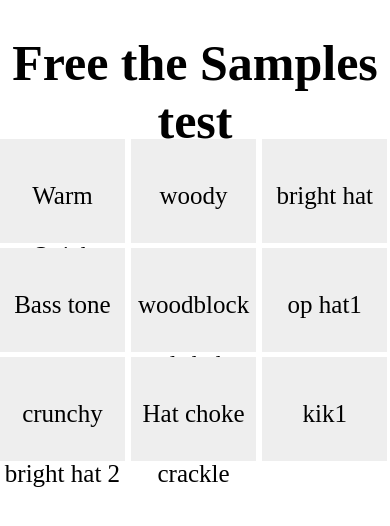
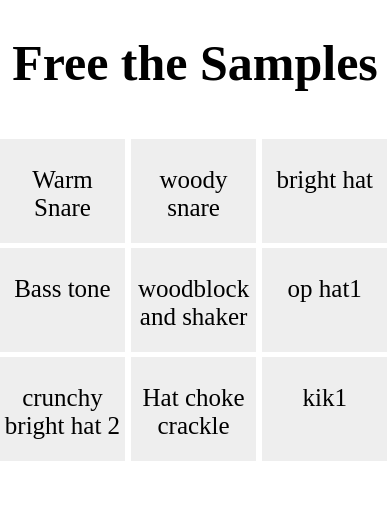
Before and after one commit to bomer/soundboard, a plain HTML site: page index.html in a window 390 px wide. Drawn offline with Linux system fonts and the light colour scheme.

Commit message:
clean up mobile

```diff
--- a/index.html
+++ b/index.html
@@ -35,7 +35,7 @@
             margin-top: 5px;
         }
         .box p{
-            line-height: 60px;
+
         }
     </style>
     <title> Soundboard </title>
@@ -61,12 +61,12 @@
 <body>
 
     <div class="outer">
-    <h1 style="text-align: center;"> Free the Samples test</h1>
+    <h1 style="text-align: center;"> Free the Samples</h1>
     </div>
     <div style="display:block; margin:auto auto; height:50%">
         <div style="display:inline-block; width:100%; margin:0; vertical-align: middle;">
-            <div class="box" onclick ="playQuick(0)"> <p>Warm Quick Snare</p></div>
-            <div class="box" onclick ="playQuick(1)"><p>woody snare driven</p></div>
+            <div class="box" onclick ="playQuick(0)"> <p>Warm Snare</p></div>
+            <div class="box" onclick ="playQuick(1)"><p>woody snare</p></div>
             <div class="box" onclick ="playQuick(2)"> <p>bright hat</p></div>
 
 
```
